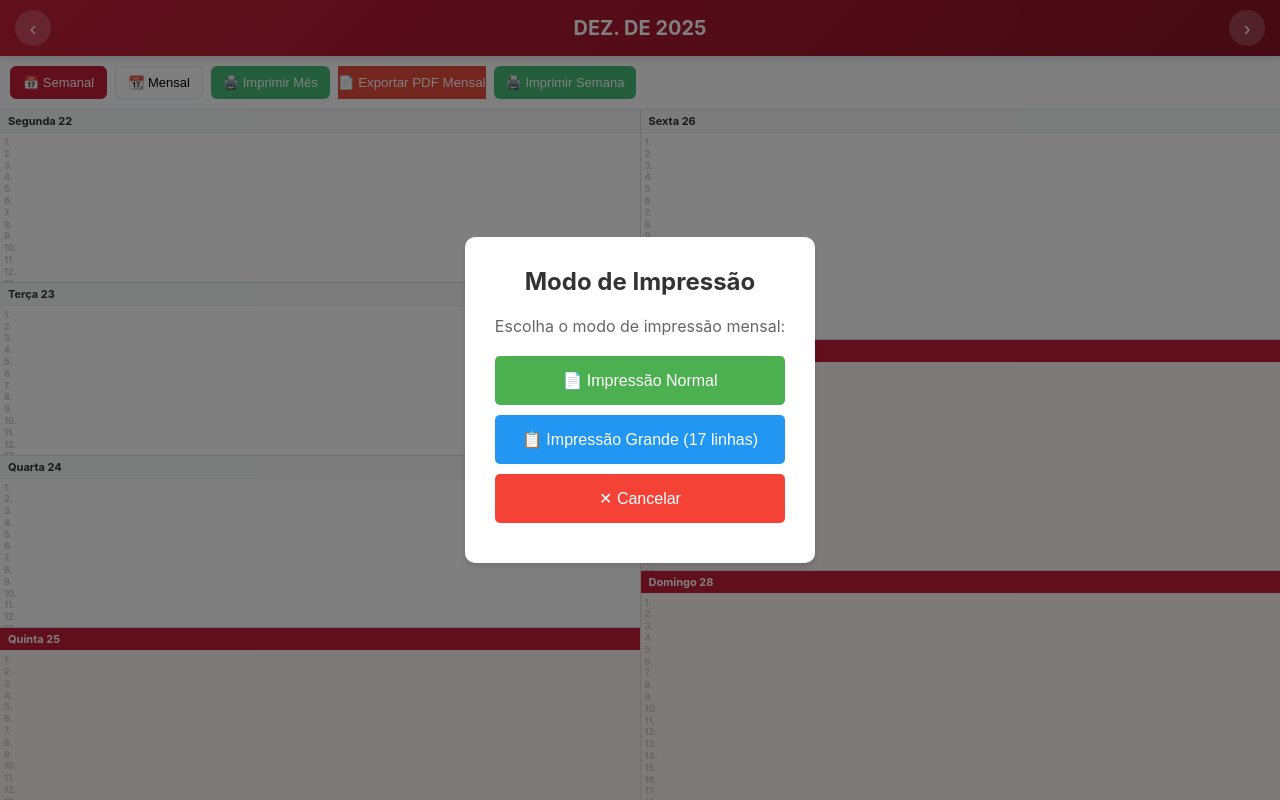
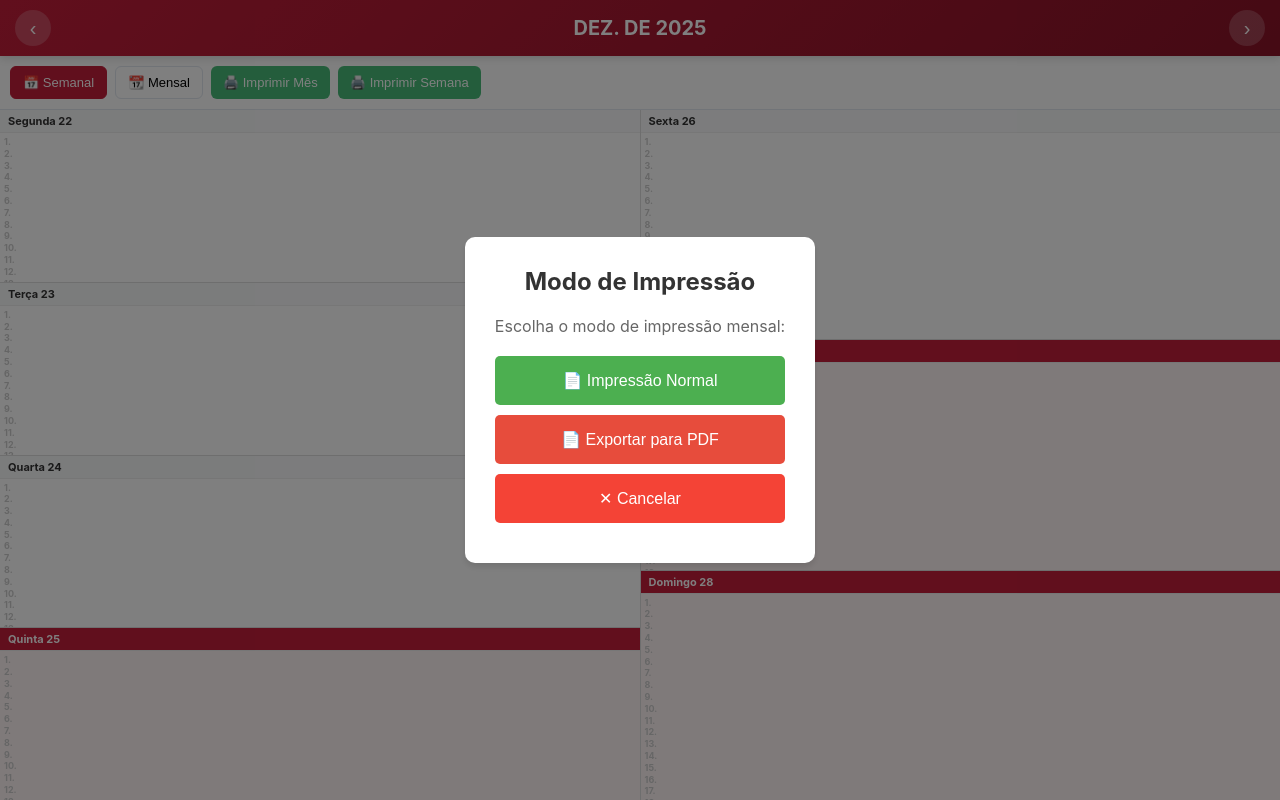
Before and after one commit to rivaldodesouda-tech/agenda, a website: page index.html in a window 1280 px wide. Both pictures are taken after a click on the button "🖨️ Imprimir Mês". Drawn offline with nearby package versions, Linux system fonts and the light colour scheme.

Commit message:
Substitui Impressão Grande por Exportação em PDF no seletor mensal

```diff
--- a/app.js
+++ b/app.js
@@ -88,9 +88,7 @@ function initializeEventListeners() {
         printWeek();
     });
 
-    document.getElementById('exportMonthPdfBtn').addEventListener('click', function() {
-        exportMonthToPdf();
-    });
+
 
     document.getElementById('printDay').addEventListener('click', function() {
         printDay();
@@ -535,12 +533,12 @@ function showPrintModeSelector() {
         printMonth('normal');
     };
 
-    var largeBtn = document.createElement('button');
-    largeBtn.textContent = '📋 Impressão Grande (17 linhas)';
-    largeBtn.style.cssText = 'display: block; width: 100%; padding: 15px; margin: 10px 0; font-size: 16px; background: #2196F3; color: white; border: none; border-radius: 5px; cursor: pointer;';
-    largeBtn.onclick = function() {
+    var pdfBtn = document.createElement('button');
+    pdfBtn.textContent = '📄 Exportar para PDF';
+    pdfBtn.style.cssText = 'display: block; width: 100%; padding: 15px; margin: 10px 0; font-size: 16px; background: #e74c3c; color: white; border: none; border-radius: 5px; cursor: pointer;';
+    pdfBtn.onclick = function() {
         document.body.removeChild(modal);
-        printMonth('large');
+        exportMonthToPdf();
     };
 
     var cancelBtn = document.createElement('button');
@@ -553,7 +551,7 @@ function showPrintModeSelector() {
     modalContent.appendChild(title);
     modalContent.appendChild(description);
     modalContent.appendChild(normalBtn);
-    modalContent.appendChild(largeBtn);
+    modalContent.appendChild(pdfBtn);
     modalContent.appendChild(cancelBtn);
     modal.appendChild(modalContent);
     document.body.appendChild(modal);
--- a/index.html
+++ b/index.html
@@ -33,7 +33,7 @@
                 <button id="viewWeekly" class="view-btn active">📅 Semanal</button>
                 <button id="viewMonthly" class="view-btn">📆 Mensal</button>
                 <button id="printMonthBtn" class="btn btn-print">🖨️ Imprimir Mês</button>
-                <button id="exportMonthPdfBtn" class="btn btn-pdf">📄 Exportar PDF Mensal</button>
+
                 <button id="printWeekBtn" class="btn btn-print">🖨️ Imprimir Semana</button>
             </div>
 
```
